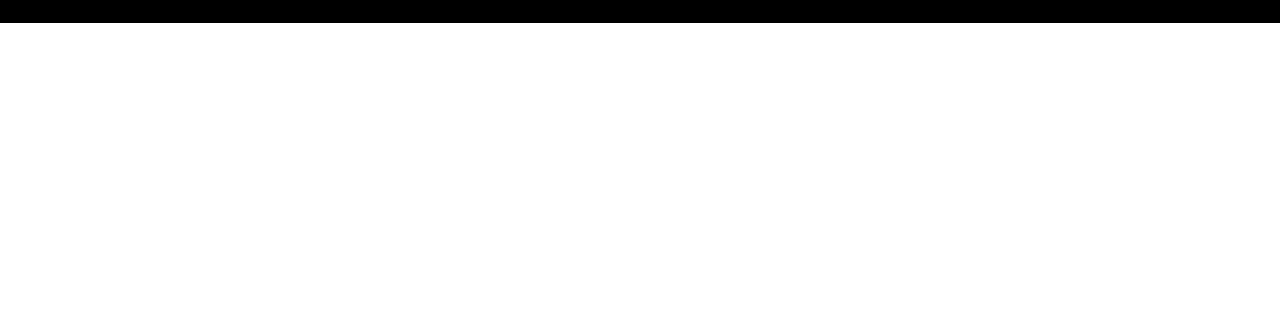
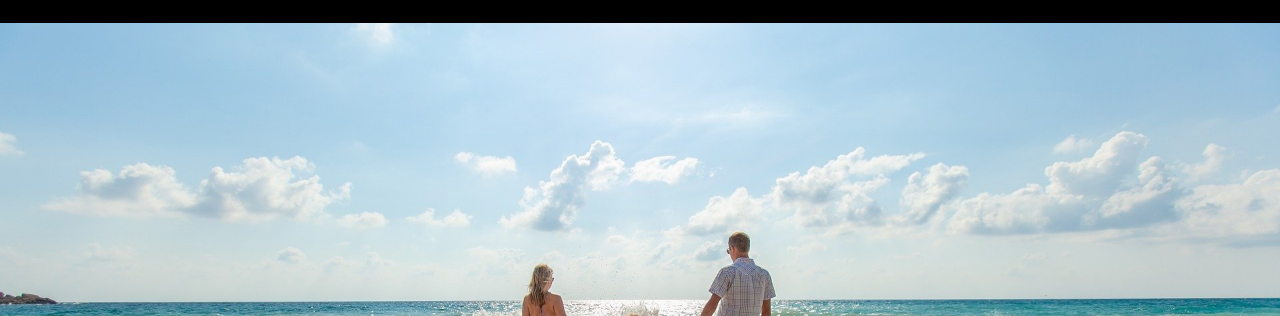
Before and after one commit to abhishere5/blog-website-, a plain HTML site: page contact.html in a window 1280 px wide. Shown: the part 73-389 px from the top of the page. Drawn offline with Linux system fonts and the light colour scheme; the site is published under a folder, as on GitHub Pages, so addresses that start at the root find nothing.

Commit message:
Update contact.css

```diff
--- a/stylesheets/contact.css
+++ b/stylesheets/contact.css
@@ -5,7 +5,7 @@
 }
 
 #bgimg{
-    background-image: url(/images/9.jpg);
+    background-image: url(images/9.jpg);
     background-size: cover;
     width: 100%;
     height: 100vh;
```
